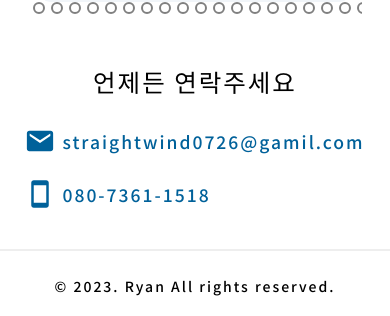
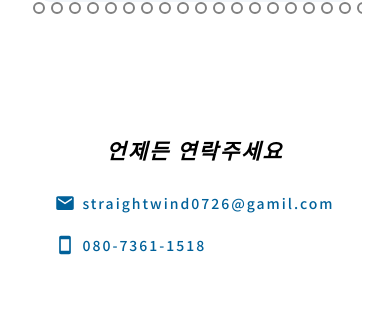
Before and after one commit to mediumryan/portfolio, a React (Create React App) app: page / in a window 390 px wide. Shown: the part 2444-2760 px from the top of the page. Built offline with nearby package versions, Linux system fonts and the light colour scheme; a web font is replaced by a local one.

Commit message:
[Update] Setting media query on ContactMe section

```diff
--- a/src/Components/ContactMe/ContactMe.jsx
+++ b/src/Components/ContactMe/ContactMe.jsx
@@ -6,12 +6,15 @@ import { IoMdMail } from 'react-icons/io';
 import { MdOutlineSmartphone } from 'react-icons/md';
 
 const ContactWrapper = styled.div`
+    margin: 5rem 0;
     display: flex;
     flex-direction: column;
     justify-content: center;
     align-items: center;
     p {
-        font-size: 1.75rem;
+        font-size: 1.5rem;
+        font-style: italic;
+        font-weight: 700;
     }
 `;
 
@@ -25,16 +28,24 @@ const ContactList = styled.ul`
         margin: 0.5rem;
         display: flex;
         align-items: center;
-        font-size: 1.25rem;
+        font-size: 1.05rem;
+
         span {
             color: var(--accent-200);
             svg {
                 width: 30px;
                 height: 30px;
+                @media only screen and (min-width: 320px) and (max-width: 768px) {
+                    width: 20px;
+                    height: 20px;
+                }
             }
         }
         span:first-child {
             margin-right: 0.5rem;
+        }
+        @media only screen and (min-width: 320px) and (max-width: 768px) {
+            font-size: 1rem;
         }
     }
 `;
```
